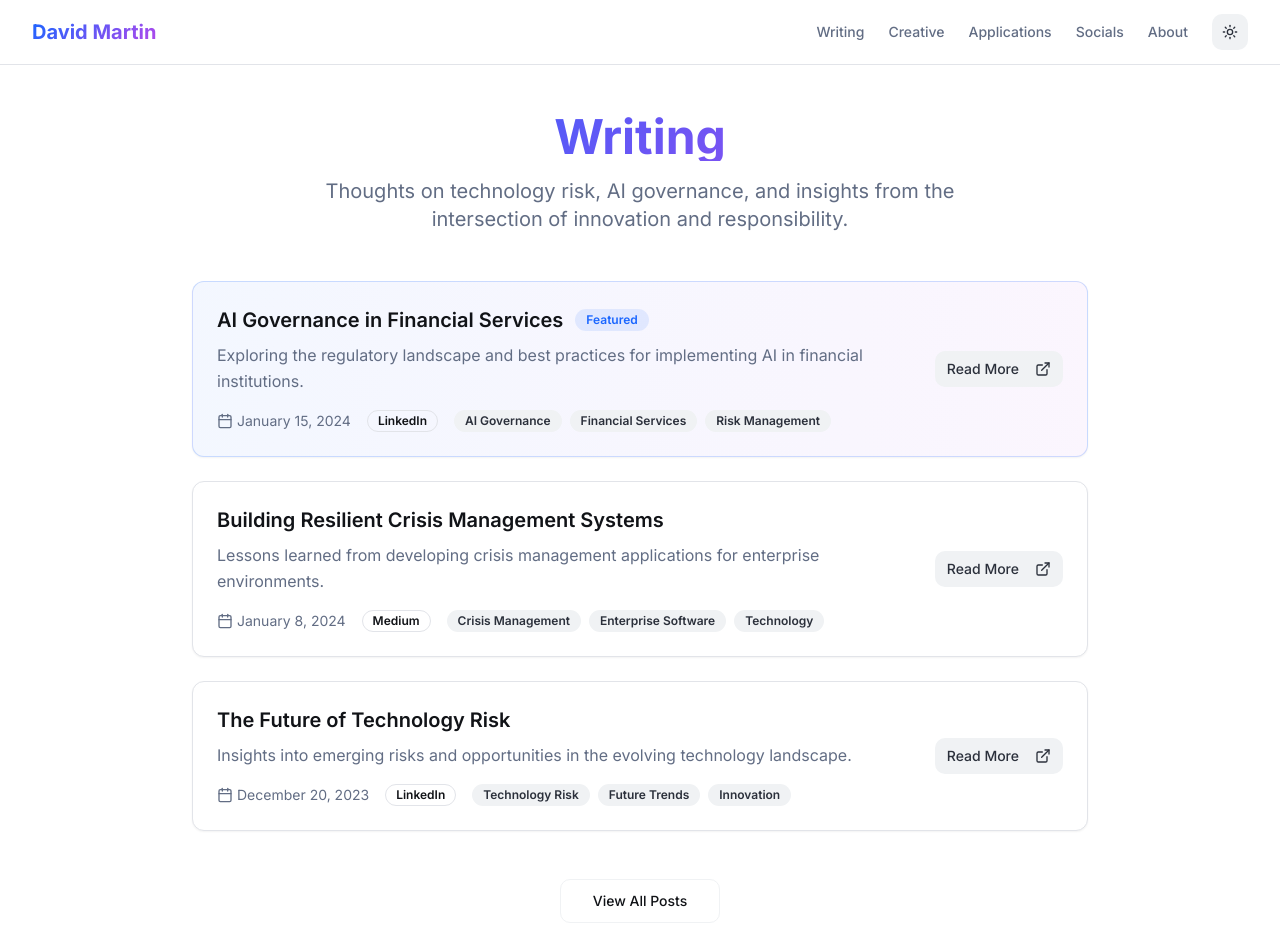
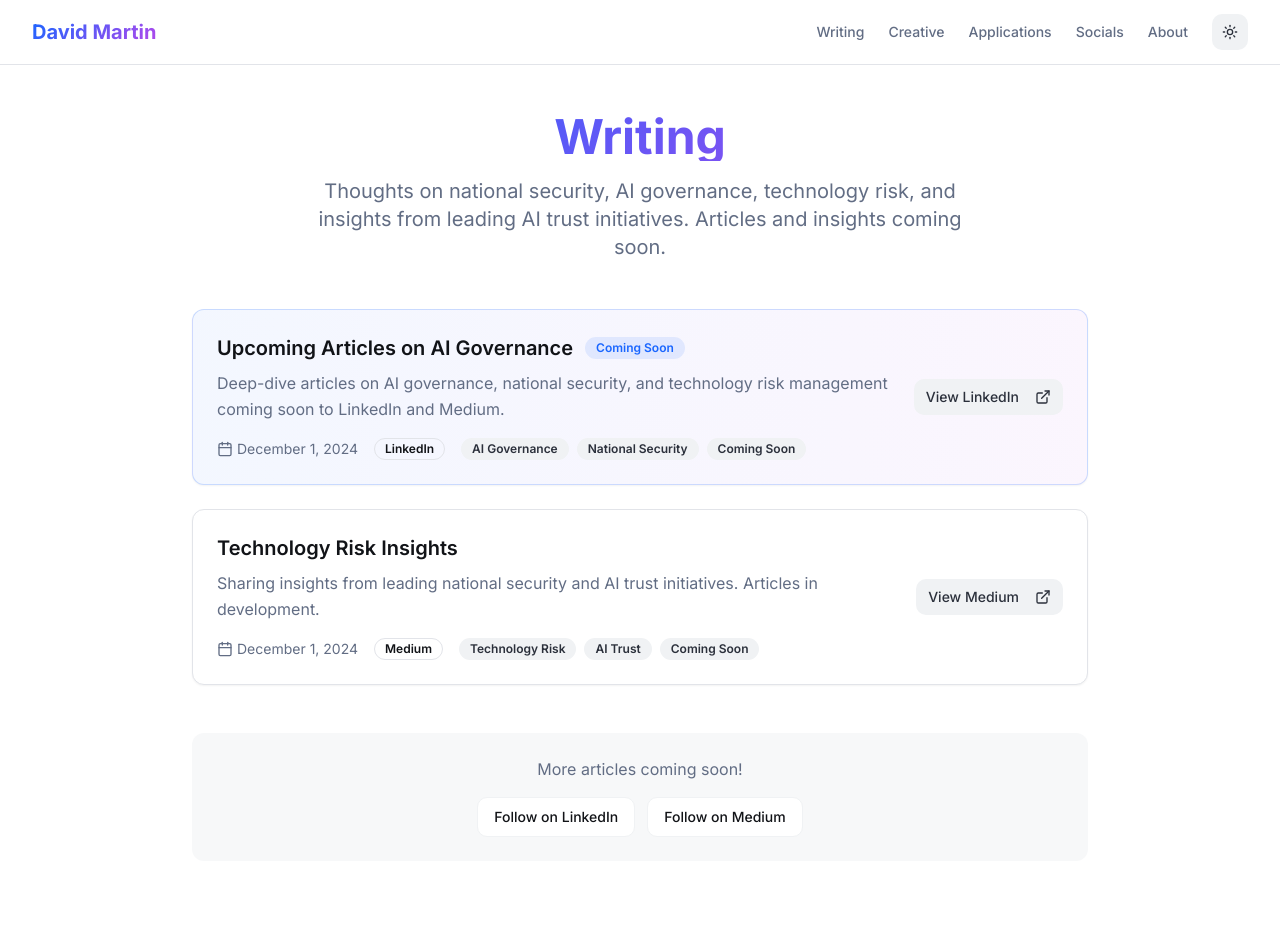
Before and after one commit to victorycross/david-martin-canvas, a React (Vite) app: page /writing in a window 1280 px wide. Shown: the top 952 px of the page. After the commit the page ends 909 px from the top, so only its background shows below. Built offline with nearby package versions, Linux system fonts and the light colour scheme.

Commit message:
Update Writing page
Replace demo data with "coming soon" and add links to LinkedIn and Medium articles.

```diff
--- a/src/pages/Writing.tsx
+++ b/src/pages/Writing.tsx
@@ -6,29 +6,21 @@ import { ExternalLink, Calendar } from "lucide-react"
 export default function Writing() {
   const posts = [
     {
-      title: "AI Governance in Financial Services",
-      description: "Exploring the regulatory landscape and best practices for implementing AI in financial institutions.",
-      date: "2024-01-15",
+      title: "Upcoming Articles on AI Governance",
+      description: "Deep-dive articles on AI governance, national security, and technology risk management coming soon to LinkedIn and Medium.",
+      date: "2024-12-01",
       platform: "LinkedIn",
-      tags: ["AI Governance", "Financial Services", "Risk Management"],
-      link: "#",
+      tags: ["AI Governance", "National Security", "Coming Soon"],
+      link: "https://www.linkedin.com/in/dmartinpwc",
       featured: true
     },
     {
-      title: "Building Resilient Crisis Management Systems",
-      description: "Lessons learned from developing crisis management applications for enterprise environments.",
-      date: "2024-01-08",
+      title: "Technology Risk Insights",
+      description: "Sharing insights from leading national security and AI trust initiatives. Articles in development.",
+      date: "2024-12-01",
       platform: "Medium",
-      tags: ["Crisis Management", "Enterprise Software", "Technology"],
-      link: "#",
-    },
-    {
-      title: "The Future of Technology Risk",
-      description: "Insights into emerging risks and opportunities in the evolving technology landscape.",
-      date: "2023-12-20",
-      platform: "LinkedIn",
-      tags: ["Technology Risk", "Future Trends", "Innovation"],
-      link: "#",
+      tags: ["Technology Risk", "AI Trust", "Coming Soon"],
+      link: "https://victorycross.medium.com",
     }
   ]
 
@@ -39,8 +31,8 @@ export default function Writing() {
           <div className="text-center mb-12">
             <h1 className="text-4xl md:text-5xl font-bold mb-4 text-gradient">Writing</h1>
             <p className="text-xl text-muted-foreground max-w-2xl mx-auto">
-              Thoughts on technology risk, AI governance, and insights from the intersection
-              of innovation and responsibility.
+              Thoughts on national security, AI governance, technology risk, and insights from leading
+              AI trust initiatives. Articles and insights coming soon.
             </p>
           </div>
 
@@ -55,7 +47,7 @@ export default function Writing() {
                       </h3>
                         {post.featured && (
                           <Badge variant="secondary" className="bg-primary/10 text-primary">
-                          Featured
+                            Coming Soon
                           </Badge>
                         )}
                     </div>
@@ -95,7 +87,7 @@ export default function Writing() {
                     asChild
                     >
                       <a href={post.link} target="_blank" rel="noopener noreferrer">
-                      Read More <ExternalLink className="ml-2 h-4 w-4" />
+                        {post.platform === "LinkedIn" ? "View LinkedIn" : "View Medium"} <ExternalLink className="ml-2 h-4 w-4" />
                       </a>
                     </Button>
                 </div>
@@ -103,10 +95,22 @@ export default function Writing() {
             ))}
           </div>
 
-          <div className="mt-12 text-center">
-            <Button variant="outline" size="lg">
-              View All Posts
+          <div className="mt-12 text-center space-y-4">
+            <div className="bg-muted/50 rounded-lg p-6">
+              <p className="text-muted-foreground mb-4">More articles coming soon!</p>
+              <div className="flex flex-col sm:flex-row gap-3 justify-center">
+                <Button variant="outline" asChild>
+                  <a href="https://www.linkedin.com/in/dmartinpwc" target="_blank" rel="noopener noreferrer">
+                    Follow on LinkedIn
+                  </a>
                 </Button>
+                <Button variant="outline" asChild>
+                  <a href="https://victorycross.medium.com" target="_blank" rel="noopener noreferrer">
+                    Follow on Medium
+                  </a>
+                </Button>
+              </div>
+            </div>
           </div>
         </div>
       </div>
```
Lines whose indentation alone changed are shown as unchanged.
